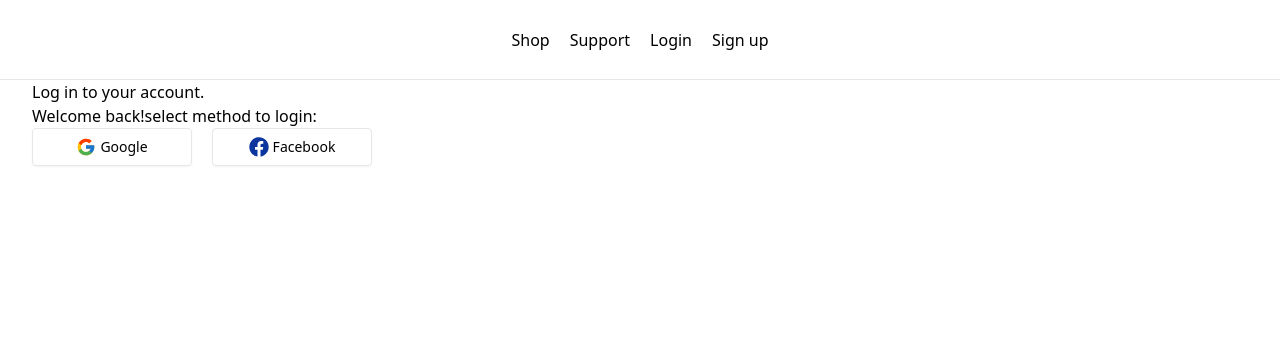
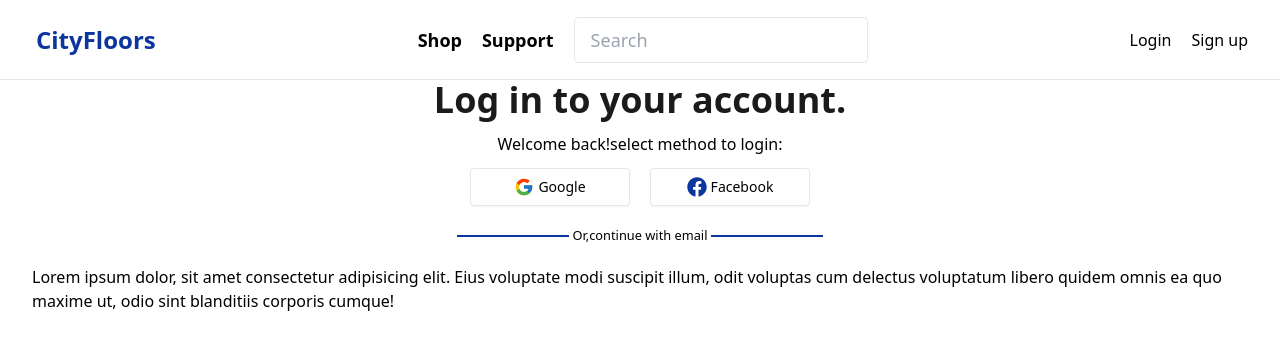
Before and after one commit to Hossain-A1/city-floors, a Next.js app: page /login in a window 1280 px wide. Shown: the top 350 px of the page. Built offline with nearby package versions, Linux system fonts and the light colour scheme; no server answers.

Commit message:
facebook login added

```diff
--- a/app/(auth)/login/page.tsx
+++ b/app/(auth)/login/page.tsx
@@ -1,33 +1,72 @@
 "use client";
 import { getAuth, signInWithPopup, GoogleAuthProvider } from "firebase/auth";
+import { FacebookAuthProvider } from "firebase/auth";
 import app from "../../../firebase/firebase-init";
 import { FcGoogle } from "react-icons/fc";
 import { FaFacebook } from "react-icons/fa";
+import { useRouter } from "next/navigation";
+import toast from "react-hot-toast";
+
+const fbProvider = new FacebookAuthProvider();
 const provider = new GoogleAuthProvider();
 const auth = getAuth(app);
 
 const LoginPage = () => {
+  const navigate = useRouter();
   const loginWithGoogle = () => {
     signInWithPopup(auth, provider)
-      .then((data) => console.log(data))
-      .catch((error) => console.log(error));
+      .then((data) => {
+        const credential = data.user;
+        if (credential) {
+          navigate.push("/");
+          toast.success("Login has Success!");
+        }
+      })
+      .catch((error) => toast.error(`Login field!${error}`));
+  };
+  const loginWithFB = () => {
+    signInWithPopup(auth, fbProvider)
+      .then((data) => {
+        const credential = data.user;
+        if (credential) {
+          navigate.push("/");
+          toast.success("Login has Success!");
+        }
+      })
+      .catch((error) => toast.error(`Login field!${error}`));
   };
   return (
     <main className='py-20 container'>
-      <div>
-        <h2>Log in to your account.</h2>
+      <div className='space-y-3 lg:space-y-5'>
+        <div className='flex flex-col items-center gap-3'>
+          <h1>Log in to your account.</h1>
           <h6>Welcome back!select method to login: </h6>
 
-        <div className='flex items-center gap-5'>
+          <div className='flex lg:flex-row flex-col items-center gap-5'>
             <button
               onClick={loginWithGoogle}
               className='border shadow-sm py-2 w-40 rounded flex justify-center items-center gap-1 text-center font-medium text-sm'
             >
               <FcGoogle className='text-xl' /> Google
             </button>
-          <button className='border shadow-sm py-2 w-40 rounded flex justify-center items-center gap-1 text-center font-medium text-sm'>
+            <button
+              onClick={loginWithFB}
+              className='border shadow-sm py-2 w-40 rounded flex justify-center items-center gap-1 text-center font-medium text-sm'
+            >
               <FaFacebook className='text-xl text-blue' /> Facebook
             </button>
+          </div>
+        </div>
+        <div className='flex items-center justify-center gap-1'>
+          <hr className='border border-blue w-12 lg:w-28' />
+          <small>Or,continue with email</small>
+          <hr className='border border-blue w-12 lg:w-28' />
+        </div>
+        <div>
+          Lorem ipsum dolor, sit amet consectetur adipisicing elit. Eius
+          voluptate modi suscipit illum, odit voluptas cum delectus voluptatum
+          libero quidem omnis ea quo maxime ut, odio sint blanditiis corporis
+          cumque!
         </div>
       </div>
     </main>
--- a/app/globals.css
+++ b/app/globals.css
@@ -1,3 +1,8 @@
 @tailwind base;
 @tailwind components;
 @tailwind utilities;
+
+/* typography */
+h1{
+  @apply lg:text-4xl text-3xl text-dark font-semibold
+}
--- a/components/Navbar.tsx
+++ b/components/Navbar.tsx
@@ -1,17 +1,44 @@
-import Link from "next/link"
+// import useProductSearch from "@/hooks/useProductSearch";
+import Link from "next/link";
 
 const Navbar = () => {
+  // const { searchQuery, handleSearch, filteredProduct } = useProductSearch(
+  //   data || []
+  // );
   return (
-    <nav className="fixed top-0 left-0
-    right-0 h-20 border-b ">
-      <div className="flex flex-col items-center justify-center  w-full h-full">
-        <ul className="flex justify-center items-center gap-5">
+    <nav
+      className='fixed top-0 left-0
+    right-0 h-20 border-b '
+    >
+      <div className='container flex  items-center justify-between  w-full h-full'>
+        <div className='flex items-center justify-center gap-1'>
+          <span className='text-2xl font-extrabold bg-blue'></span>
+          <Link href='/' className='text-2xl font-extrabold text-blue'>
+            CityFloors
+          </Link>
+        </div>
+        <ul className='flex justify-center items-center gap-5'>
           <li>
-            <Link href='/shop'>Shop</Link>
+            <Link href='/shop' className='font-semibold text-lg'>
+              Shop
+            </Link>
           </li>
           <li>
-            <Link href='/support'>Support</Link>
+            <Link href='/support' className='font-semibold text-lg'>
+              Support
+            </Link>
           </li>
+          <li>
+            <input
+              // onChange={handleSearch}
+              // value={searchQuery}
+              type='search'
+              placeholder='Search'
+              className='px-4 py-2 rounded outline-none border focus:border-blue text-lg'
+            />
+          </li>
+        </ul>
+        <ul className='flex justify-center items-center gap-5'>
           <li>
             <Link href='/login'>Login</Link>
           </li>
@@ -21,7 +48,7 @@ const Navbar = () => {
         </ul>
       </div>
     </nav>
-  )
-}
+  );
+};
 
-export default Navbar
+export default Navbar;
--- /dev/null
+++ b/hooks/useProductSearch.tsx
@@ -0,0 +1,16 @@
+"use client";
+import { useState } from "react";
+
+const useProductSearch = (initialProducts: any) => {
+  const [searchQuery, setSearchQuery] = useState("");
+
+  const handleSearch = setSearchQuery((e: any) => e.target.value.toLowerCase());
+
+  const filteredProduct = initialProducts.filter((item: any) =>
+    item.name.toLowercas().includes(searchQuery)
+  );
+
+  return { searchQuery, handleSearch, filteredProduct };
+};
+
+export default useProductSearch;
--- a/package.json
+++ b/package.json
@@ -13,6 +13,7 @@
     "next": "14.1.4",
     "react": "^18",
     "react-dom": "^18",
+    "react-hot-toast": "^2.4.1",
     "react-icons": "^5.0.1"
   },
   "devDependencies": {
```
Also changed, not shown: data/productData.tsx (added, +10 -0 lines), 1 other file (tests, documents, lock files or other folders). Lines whose indentation alone changed are shown as unchanged.
